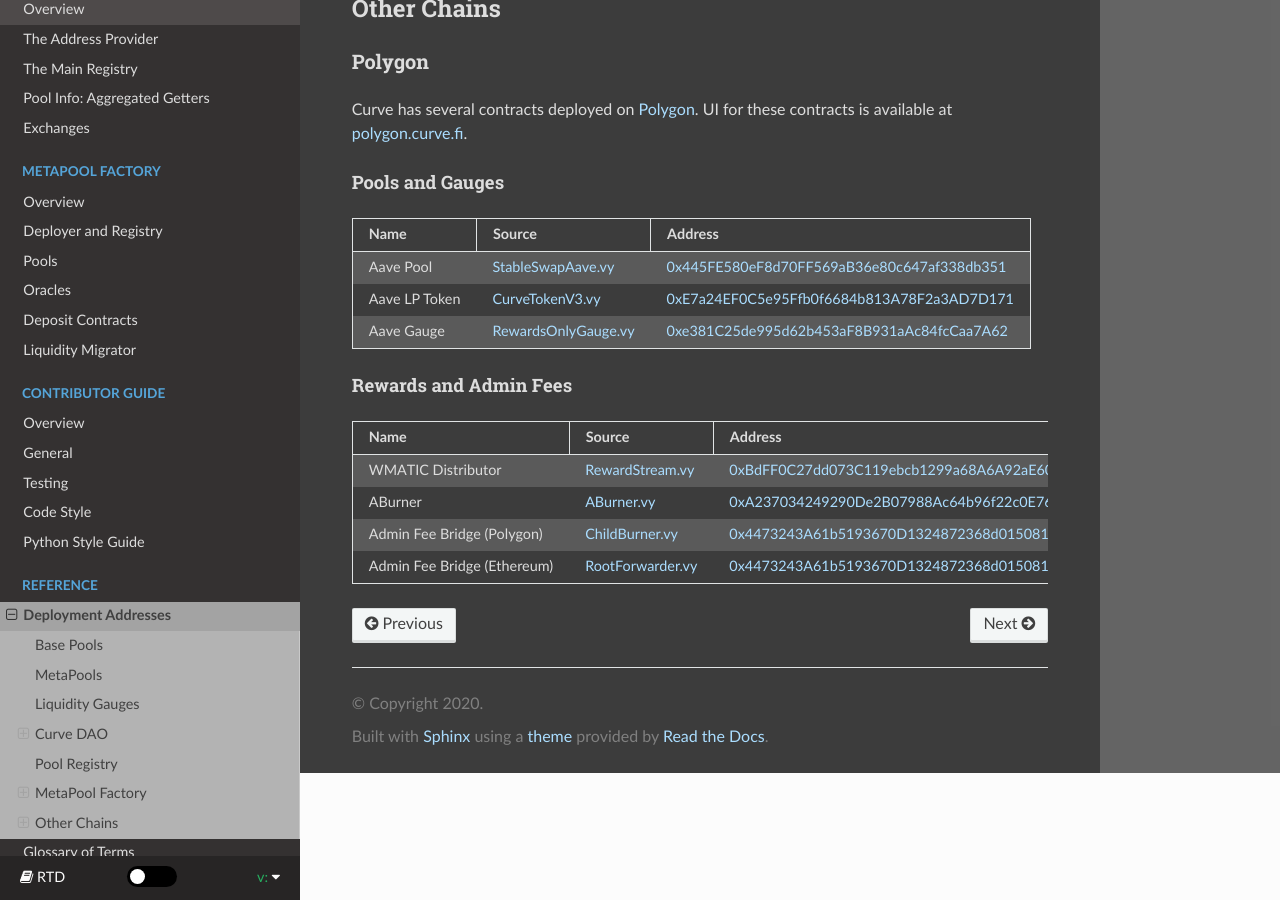
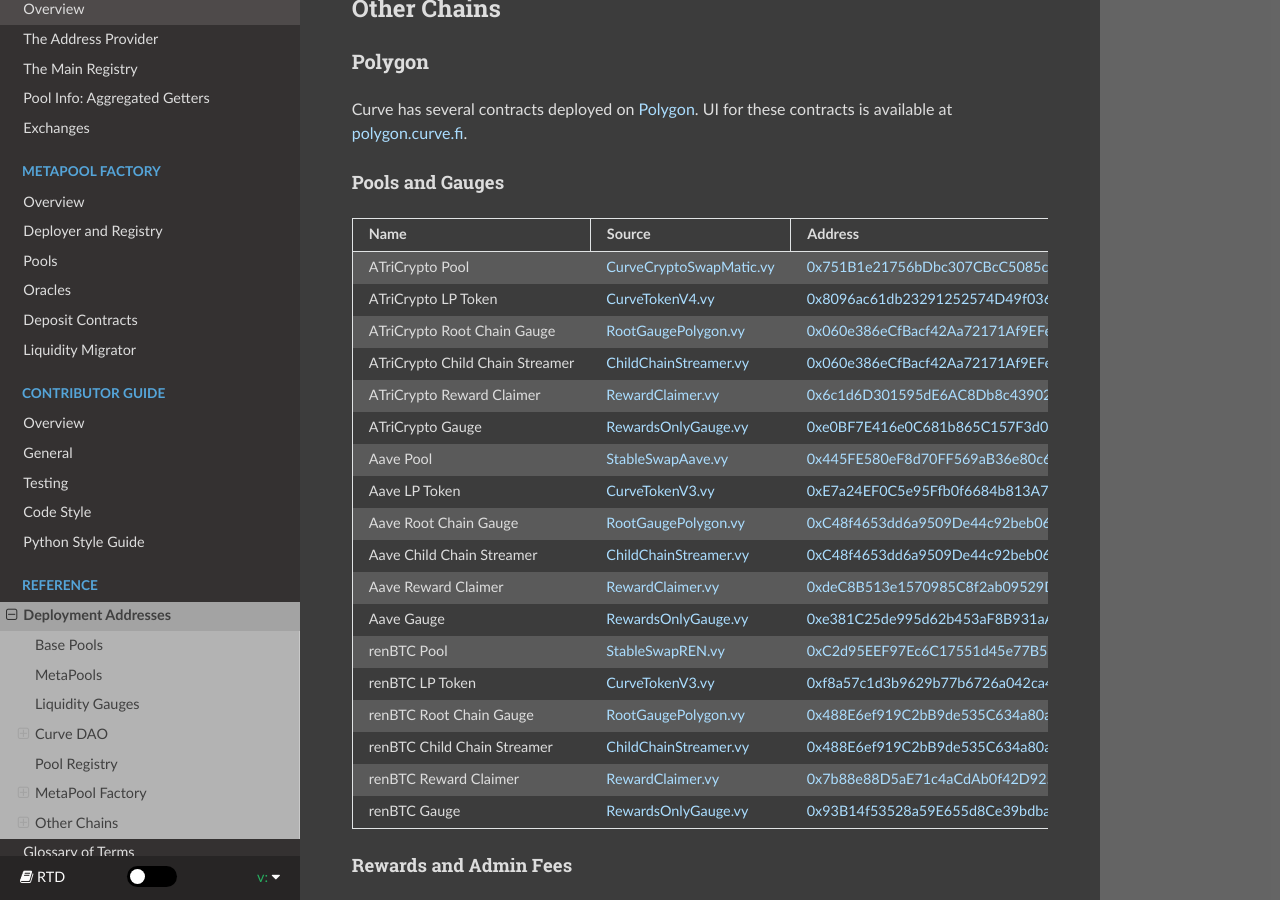
Before and after one commit to softlinkprotocol/curve-docs, a Sphinx documentation site: the page built from docs/ref-addresses.rst, in a window 1280 px wide and 900 px high, scrolled down 8927 px. Built offline with Sphinx 7.4.7 and the Read the Docs theme 2.0.0, drawn with Linux system fonts in a browser that asks for light colours; some of the changed text lies outside the part shown.

Commit message:
feat: add polygon sidechain deployment addrs

```diff
--- a/docs/ref-addresses.rst
+++ b/docs/ref-addresses.rst
@@ -173,7 +173,7 @@ Here is a list of all liquidity gauges currently in use:
    USDT, `LiquidityGauge.vy <https://github.com/curvefi/curve-contract/blob/master/contracts/gauges/LiquidityGauge.vy>`_, `0xBC89cd85491d81C6AD2954E6d0362Ee29fCa8F53 <https://etherscan.io/address/0xBC89cd85491d81C6AD2954E6d0362Ee29fCa8F53#code>`_
    UST, `LiquidityGaugeV2.vy <https://github.com/curvefi/curve-dao-contracts/blob/master/contracts/gauges/LiquidityGaugeV2.vy>`_, `0x3B7020743Bc2A4ca9EaF9D0722d42E20d6935855 <https://etherscan.io/address/0x3B7020743Bc2A4ca9EaF9D0722d42E20d6935855#code>`_
    Y, `LiquidityGauge.vy <https://github.com/curvefi/curve-contract/blob/master/contracts/gauges/LiquidityGauge.vy>`_, `0xFA712EE4788C042e2B7BB55E6cb8ec569C4530c1 <https://etherscan.io/address/0xFA712EE4788C042e2B7BB55E6cb8ec569C4530c1#code>`_
-   Yv2, `LiquidityGaugeV2.vy <https://github.com/curvefi/curve-dao-contracts/blob/master/contracts/gauges/LiquidityGaugeV2.vy>`_, ` 0x8101E6760130be2C8Ace79643AB73500571b7162 <https://etherscan.io/address/0x8101E6760130be2C8Ace79643AB73500571b7162#code>`_
+   Yv2, `LiquidityGaugeV2.vy <https://github.com/curvefi/curve-dao-contracts/blob/master/contracts/gauges/LiquidityGaugeV2.vy>`_, `0x8101E6760130be2C8Ace79643AB73500571b7162 <https://etherscan.io/address/0x8101E6760130be2C8Ace79643AB73500571b7162#code>`_
 
 .. _addresses-dao:
 
@@ -350,9 +350,25 @@ Pools and Gauges
 .. csv-table::
    :header: "Name", "Source", "Address"
 
+   ATriCrypto Pool, `CurveCryptoSwapMatic.vy <https://github.com/curvefi/curve-crypto-contract/blob/master/contracts/matic/CurveCryptoSwapMatic.vy>`_, `0x751B1e21756bDbc307CBcC5085c042a0e9AaEf36 <https://polygonscan.com/address/0x751B1e21756bDbc307CBcC5085c042a0e9AaEf36>`_
+   ATriCrypto LP Token, `CurveTokenV4.vy <https://github.com/curvefi/curve-crypto-contract/blob/master/contracts/CurveTokenV4.vy>`_, `0x8096ac61db23291252574D49f036f0f9ed8ab390 <https://polygonscan.com/address/0x8096ac61db23291252574D49f036f0f9ed8ab390>`_
+   ATriCrypto Root Chain Gauge, `RootGaugePolygon.vy <https://github.com/curvefi/curve-dao-contracts/blob/master/contracts/gauges/sidechain/RootGaugePolygon.vy>`_, `0x060e386eCfBacf42Aa72171Af9EFe17b3993fC4F <https://etherscan.io/address/0x060e386eCfBacf42Aa72171Af9EFe17b3993fC4F>`_
+   ATriCrypto Child Chain Streamer, `ChildChainStreamer.vy <https://github.com/curvefi/curve-dao-contracts/blob/master/contracts/streamers/ChildChainStreamer.vy>`_, `0x060e386eCfBacf42Aa72171Af9EFe17b3993fC4F <https://polygonscan.com/address/0x060e386eCfBacf42Aa72171Af9EFe17b3993fC4F>`_
+   ATriCrypto Reward Claimer, `RewardClaimer.vy <https://github.com/curvefi/curve-dao-contracts/blob/master/contracts/streamers/RewardClaimer.vy>`_, `0x6c1d6D301595dE6AC8Db8c439025f6fe56C6dccA <https://polygonscan.com/address/0x6c1d6D301595dE6AC8Db8c439025f6fe56C6dccA>`_
+   ATriCrypto Gauge, `RewardsOnlyGauge.vy <https://github.com/curvefi/curve-dao-contracts/blob/master/contracts/gauges/RewardsOnlyGauge.vy>`_, `0xe0BF7E416e0C681b865C157F3d00B3A7DE0a78AD <https://polygonscan.com/address/0xe0BF7E416e0C681b865C157F3d00B3A7DE0a78AD>`_
    Aave Pool, `StableSwapAave.vy <https://github.com/curvefi/curve-contract-polygon/blob/master/contracts/pools/aave/StableSwapAave.vy>`_, `0x445FE580eF8d70FF569aB36e80c647af338db351 <https://polygonscan.com/address/0x445FE580eF8d70FF569aB36e80c647af338db351>`_
    Aave LP Token, `CurveTokenV3.vy <https://github.com/curvefi/curve-contract-polygon/blob/master/contracts/CurveTokenV3.vy>`_, `0xE7a24EF0C5e95Ffb0f6684b813A78F2a3AD7D171 <https://polygonscan.com/address/0xE7a24EF0C5e95Ffb0f6684b813A78F2a3AD7D171>`_
+   Aave Root Chain Gauge, `RootGaugePolygon.vy <https://github.com/curvefi/curve-dao-contracts/blob/master/contracts/gauges/sidechain/RootGaugePolygon.vy>`_, `0xC48f4653dd6a9509De44c92beb0604BEA3AEe714 <https://etherscan.io/address/0xC48f4653dd6a9509De44c92beb0604BEA3AEe714>`_
+   Aave Child Chain Streamer, `ChildChainStreamer.vy <https://github.com/curvefi/curve-dao-contracts/blob/master/contracts/streamers/ChildChainStreamer.vy>`_, `0xC48f4653dd6a9509De44c92beb0604BEA3AEe714 <https://polygonscan.com/address/0xC48f4653dd6a9509De44c92beb0604BEA3AEe714>`_
+   Aave Reward Claimer, `RewardClaimer.vy <https://github.com/curvefi/curve-dao-contracts/blob/master/contracts/streamers/RewardClaimer.vy>`_, `0xdeC8B513e1570985C8f2ab09529DB6b3ee5aF240 <https://polygonscan.com/address/0xdeC8B513e1570985C8f2ab09529DB6b3ee5aF240>`_
    Aave Gauge, `RewardsOnlyGauge.vy <https://github.com/curvefi/curve-dao-contracts/blob/master/contracts/gauges/RewardsOnlyGauge.vy>`_, `0xe381C25de995d62b453aF8B931aAc84fcCaa7A62 <https://polygonscan.com/address/0xe381C25de995d62b453aF8B931aAc84fcCaa7A62>`_
+   renBTC Pool, `StableSwapREN.vy <https://github.com/skellet0r/curve-contract-polygon/blob/master/contracts/pools/ren/StableSwapREN.vy>`_, `0xC2d95EEF97Ec6C17551d45e77B590dc1F9117C67 <https://polygonscan.com/address/0xC2d95EEF97Ec6C17551d45e77B590dc1F9117C67>`_
+   renBTC LP Token, `CurveTokenV3.vy <https://github.com/curvefi/curve-contract-polygon/blob/master/contracts/CurveTokenV3.vy>`_, `0xf8a57c1d3b9629b77b6726a042ca48990A84Fb49 <https://polygonscan.com/address/0xf8a57c1d3b9629b77b6726a042ca48990A84Fb49>`_
+   renBTC Root Chain Gauge, `RootGaugePolygon.vy <https://github.com/curvefi/curve-dao-contracts/blob/master/contracts/gauges/sidechain/RootGaugePolygon.vy>`_, `0x488E6ef919C2bB9de535C634a80afb0114DA8F62 <https://etherscan.io/address/0x488E6ef919C2bB9de535C634a80afb0114DA8F62>`_
+   renBTC Child Chain Streamer, `ChildChainStreamer.vy <https://github.com/curvefi/curve-dao-contracts/blob/master/contracts/streamers/ChildChainStreamer.vy>`_, `0x488E6ef919C2bB9de535C634a80afb0114DA8F62 <https://polygonscan.com/address/0x488E6ef919C2bB9de535C634a80afb0114DA8F62>`_
+   renBTC Reward Claimer, `RewardClaimer.vy <https://github.com/curvefi/curve-dao-contracts/blob/master/contracts/streamers/RewardClaimer.vy>`_, `0x7b88e88D5aE71c4aCdAb0f42D925a56BC3f67862 <https://polygonscan.com/address/0x7b88e88D5aE71c4aCdAb0f42D925a56BC3f67862>`_
+   renBTC Gauge, `RewardsOnlyGauge.vy <https://github.com/curvefi/curve-dao-contracts/blob/master/contracts/gauges/RewardsOnlyGauge.vy>`_, `0x93B14f53528a59E655d8Ce39bdba443DcDdddc4c <https://polygonscan.com/address/0x93B14f53528a59E655d8Ce39bdba443DcDdddc4c>`_
+
 
 Rewards and Admin Fees
 **********************
```
